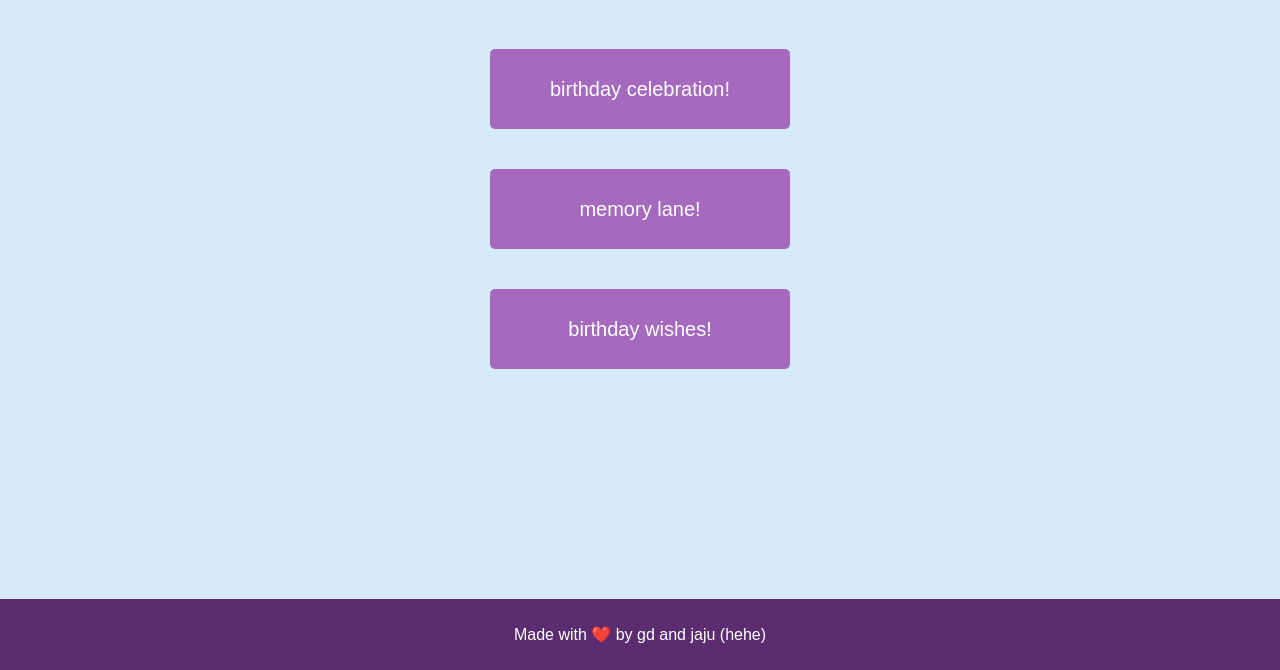
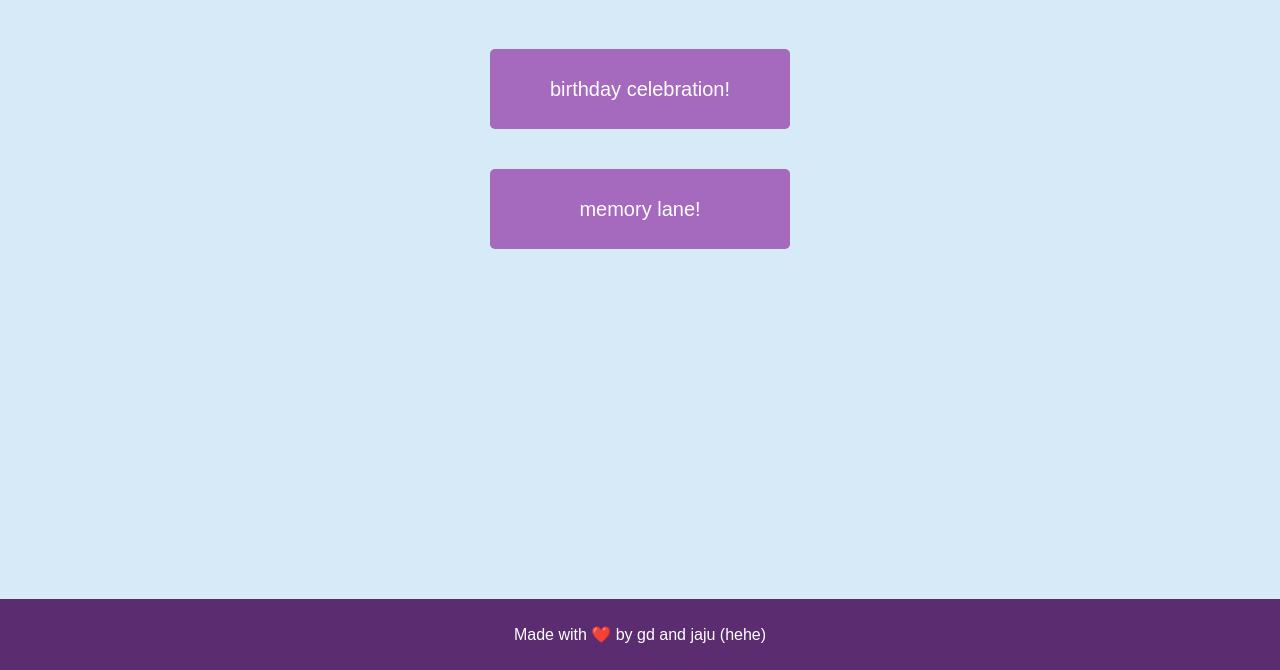
Before and after one commit to vedikagadia/poorvi_bday, a plain HTML site: page index.html in a window 1280 px wide. Shown: the part 130-800 px from the top of the page. Drawn offline with Linux system fonts and the light colour scheme.

Commit message:
Update index.html

```diff
--- a/index.html
+++ b/index.html
@@ -9,7 +9,7 @@
 
     <button onclick="location.href='celebration.html'">birthday celebration! </button>
     <button onclick="location.href='memories.html'">memory lane!</button>
-    <button onclick="location.href='wishes.html'">birthday wishes!</button>
+<!--     <button onclick="location.href='wishes.html'">birthday wishes!</button> -->
 
     <footer>
         <p>Made with ❤️ by gd and jaju (hehe)</p>
```
